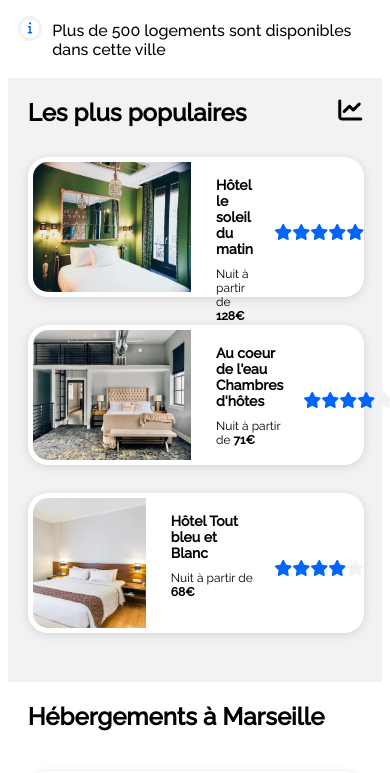
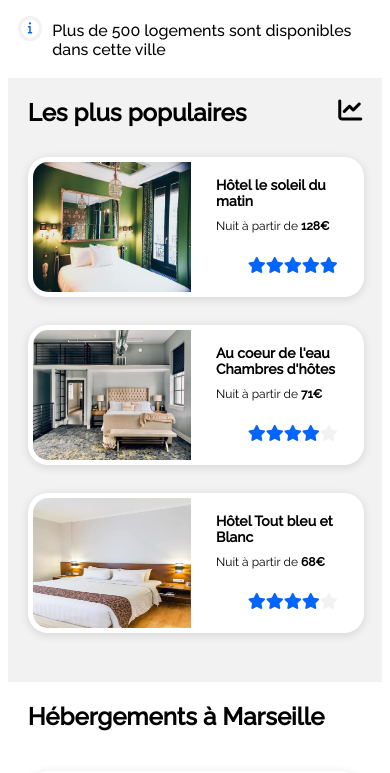
Before and after one commit to sjdeveloppement/JahanSerra_2_06022020, a plain HTML site: page index.html in a window 390 px wide. Shown: the part 552-1325 px from the top of the page. Drawn offline with Linux system fonts and the light colour scheme.

Commit message:
Correctif ranking padding

```diff
--- a/style.css
+++ b/style.css
@@ -243,6 +243,7 @@ nav ul{
     .information p{
         font-size: 14px;
     }
+
 }
 /*grid places*/
 h2{
@@ -556,6 +557,7 @@ footer ul a:hover{
     .card-img img{
         width: 50%;
         border-radius: 20px 0 0 20px;
+        height: auto;
     }
     .card-img p{
         font-size: 12px;
@@ -575,7 +577,7 @@ footer ul a:hover{
     width: auto;
 }
 .card-image img{
-    width: 310px;
+    width: 100%;
 }
 .card-info p{
    font-size: 14px;
@@ -838,9 +840,10 @@ footer ul{
 @media only screen and (min-width: 376px ) and (max-width: 640px){
     .stars-suggestion{
        display: inline-flex;
-       position: sticky;
-       padding-left: 0;
-       padding-top: 20%;
+
+     padding-left: 220px;
+
+       padding-top: 100px;
     }
     .filters button{
         margin-bottom: 10px;
```
